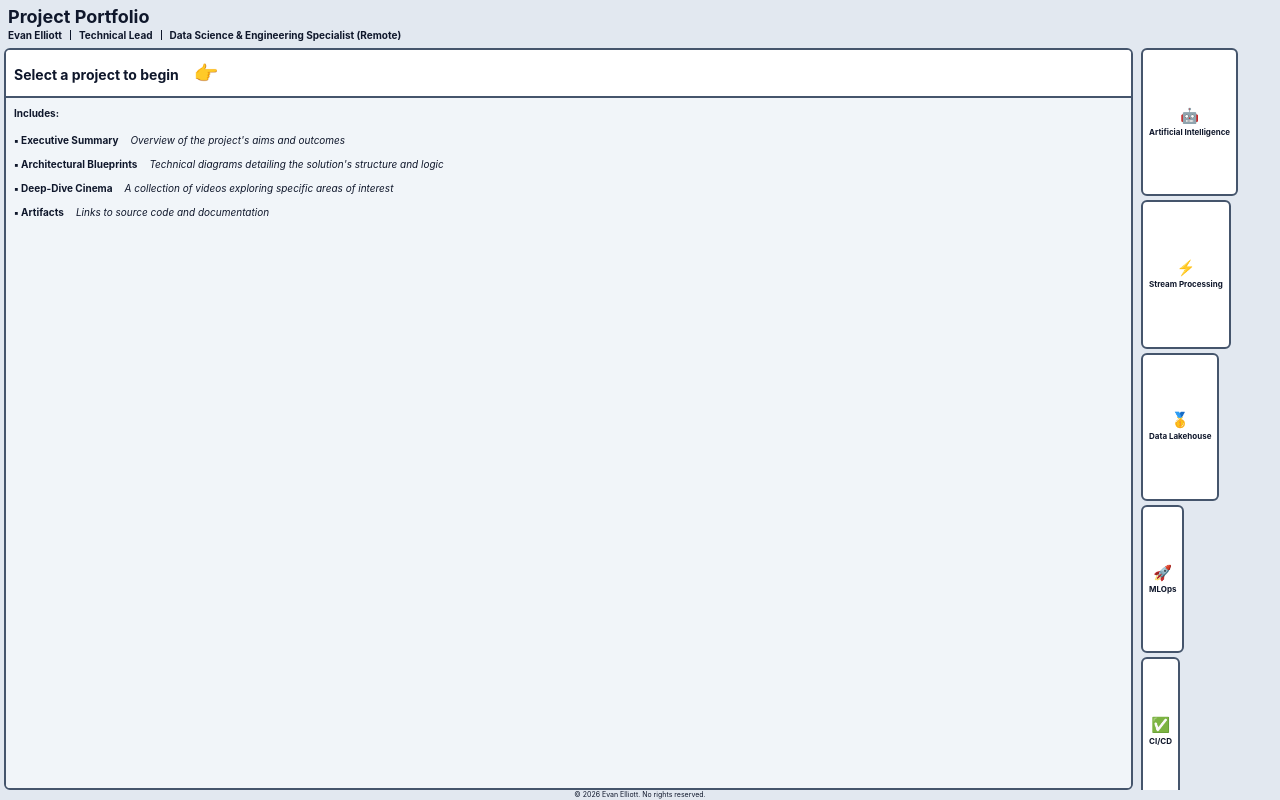
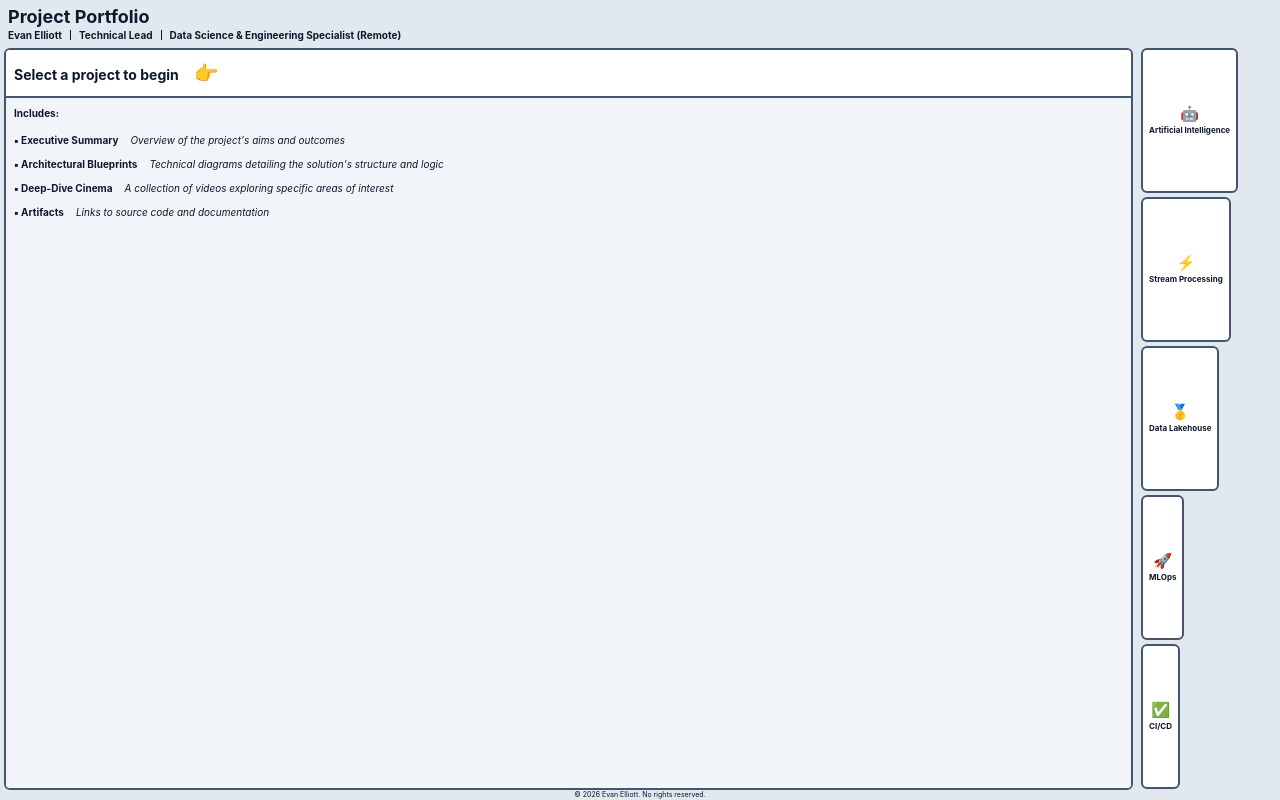
Before and after one commit to evanelliott/portfolio, a Vue app: page / in a window 1280 px wide. Built offline with nearby package versions, Linux system fonts and the light colour scheme.

Commit message:
Layout developments

```diff
--- a/src/App.vue
+++ b/src/App.vue
@@ -91,10 +91,10 @@ onUnmounted(() => {
         </main>
 
         <!-- SIDEBAR -->
-        <aside class="w-1/8 max-w-70 -ml-6 mt-0 shrink-0 flex flex-col overflow-hidden">
+        <aside class="w-1/8 max-w-70 -ml-6 mt-0 shrink-0 flex flex-col">
           <!-- Added 'flex flex-col' to the aside to help define the height context -->
 
-          <nav class="flex flex-col h-full space-y-1 overflow-y-auto scrollbar-hide">
+          <nav class="flex flex-col h-full space-y-1 overflow-y-auto">
             <!--
               1. 'flex flex-col' makes the nav a flexbox
               2. 'h-full' ensures the nav stretches to the bottom of the sidebar
@@ -105,7 +105,7 @@ onUnmounted(() => {
               :project="project"
               :isActive="selectedId === project.id"
               @click="handleProjectSelect(project.id)"
-              class="shrink-0 max-h-1/5"
+              class="flex-1"
             />
             <!--
               3. 'flex-1' tells each ProjectPane to grow and shrink equally
@@ -136,7 +136,6 @@ onUnmounted(() => {
 /* 1. The 101% trick */
 .project-root {
   min-height: 100dvh;
-  /* The extra 1% provides the "scroll room" Safari needs to hide the bar */
 }
 
 #app {
```
